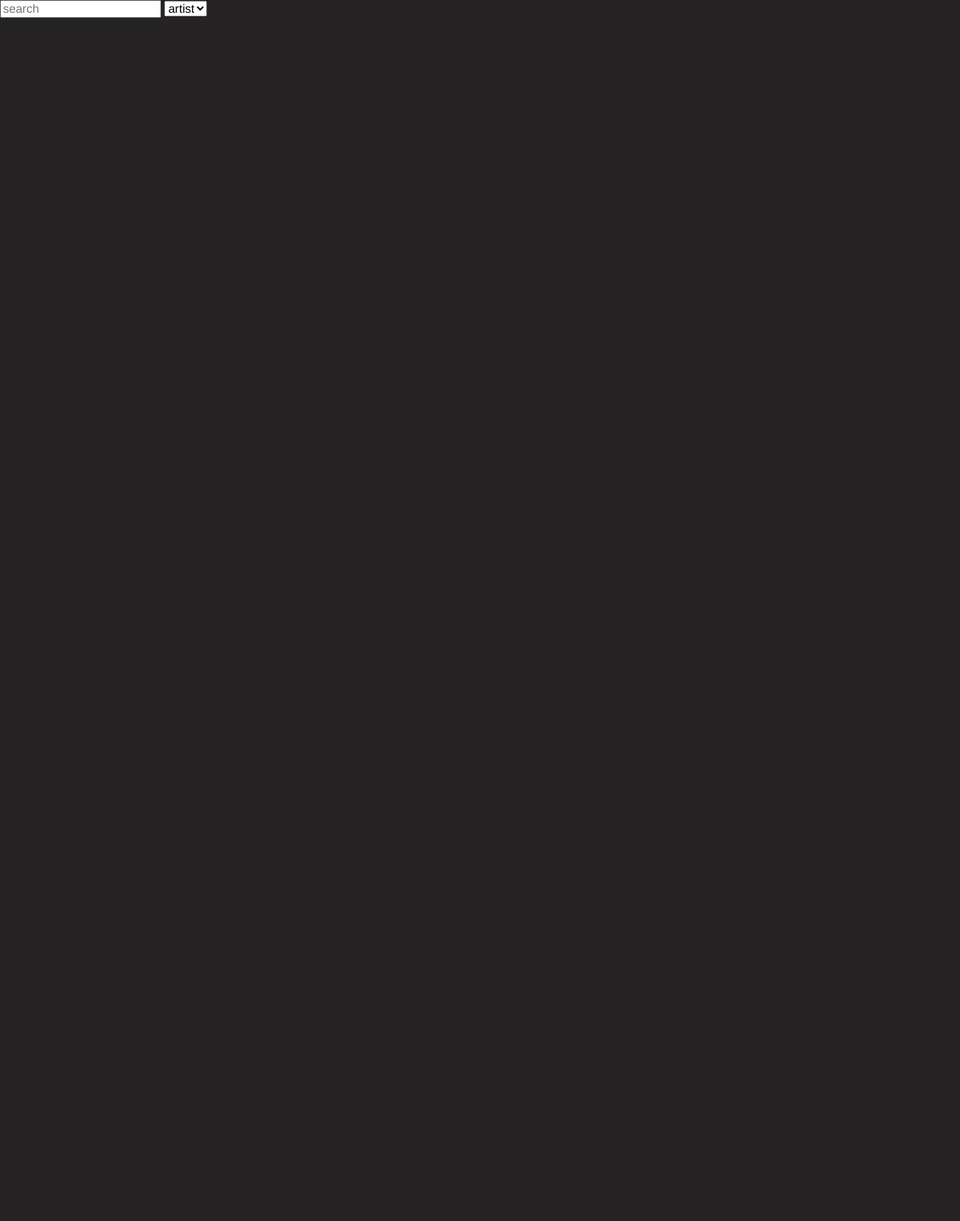
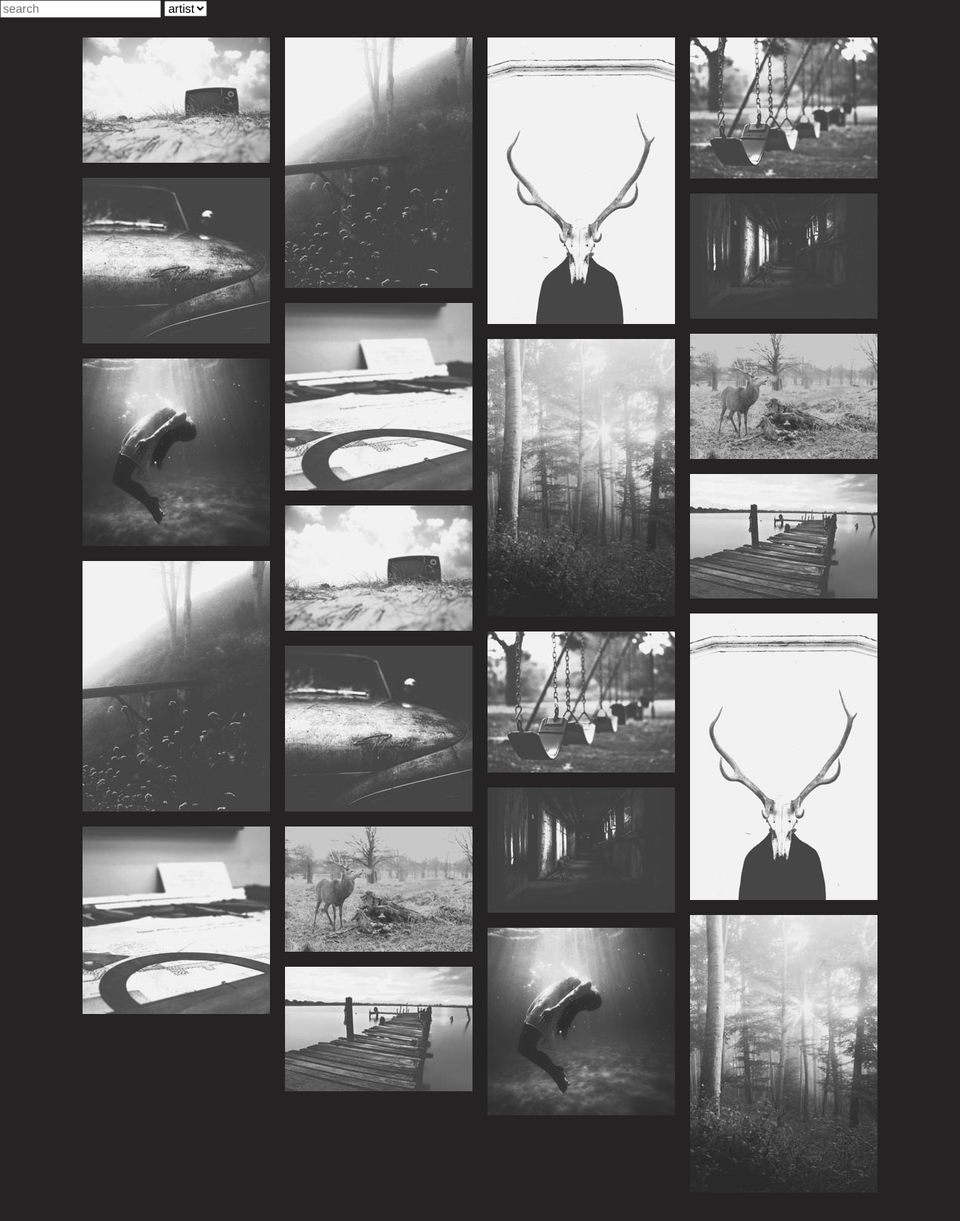
Before and after one commit to ryanjbrant/mustache-search, a plain HTML site: page index.html in a window 1280 px wide. Shown: the whole page at 75% size. Before the commit the page ends 800 px from the top, so only its background shows below. Drawn offline with nearby package versions, Linux system fonts and the light colour scheme.

Commit message:
Adding in functioning grid

```diff
--- a/index.html
+++ b/index.html
@@ -24,7 +24,116 @@
     </form>
     <div class="content">
     	<div class="grid">
-
+				<div class="grid__item" data-size="1280x853">
+					<a href="img/original/1.jpg" class="img-wrap"><img src="img/thumbs/1.jpg" alt="img01" />
+						<div class="description description--grid">Assemblage</div>
+					</a>
+				</div>
+				<div class="grid__item" data-size="958x1280">
+					<a href="img/original/2.jpg" class="img-wrap"><img src="img/thumbs/2.jpg" alt="img02" />
+						<div class="description description--grid">Demesne</div>
+					</a>
+				</div>
+				<div class="grid__item" data-size="837x1280">
+					<a href="img/original/3.jpg" class="img-wrap"><img src="img/thumbs/3.jpg" alt="img03" />
+						<div class="description description--grid">Felicity</div>
+					</a>
+				</div>
+				<div class="grid__item" data-size="1280x961">
+					<a href="img/original/4.jpg" class="img-wrap"><img src="img/thumbs/4.jpg" alt="img04" />
+						<div class="description description--grid">Propinquity</div>
+					</a>
+				</div>
+				<div class="grid__item" data-size="1280x1131">
+					<a href="img/original/5.jpg" class="img-wrap"><img src="img/thumbs/5.jpg" alt="img05" />
+						<div class="description description--grid">Ephemeral</div>
+					</a>
+				</div>
+				<div class="grid__item" data-size="1280x857">
+					<a href="img/original/6.jpg" class="img-wrap"><img src="img/thumbs/6.jpg" alt="img06" />
+						<div class="description description--grid">Surreptitious</div>
+					</a>
+				</div>
+				<div class="grid__item" data-size="1280x1280">
+					<a href="img/original/7.jpg" class="img-wrap"><img src="img/thumbs/7.jpg" alt="img07" />
+						<div class="description description--grid">Scintilla</div>
+					</a>
+				</div>
+				<div class="grid__item" data-size="1280x853">
+					<a href="img/original/8.jpg" class="img-wrap"><img src="img/thumbs/8.jpg" alt="img08" />
+						<div class="description description--grid">Vestigial</div>
+					</a>
+				</div>
+				<div class="grid__item" data-size="865x1280">
+					<a href="img/original/9.jpg" class="img-wrap"><img src="img/thumbs/9.jpg" alt="img09" />
+						<div class="description description--grid">Zephyr</div>
+					</a>
+				</div>
+				<div class="grid__item" data-size="1280x1280">
+					<a href="img/original/10.jpg" class="img-wrap"><img src="img/thumbs/10.jpg" alt="img10" />
+						<div class="description description--grid">Desideratum</div>
+					</a>
+				</div>
+				<div class="grid__item" data-size="1280x850">
+					<a href="img/original/11.jpg" class="img-wrap"><img src="img/thumbs/11.jpg" alt="img11" />
+						<div class="description description--grid">Quixotic</div>
+					</a>
+				</div>
+				<div class="grid__item" data-size="1280x853">
+					<a href="img/original/1.jpg" class="img-wrap"><img src="img/thumbs/1.jpg" alt="img01" />
+						<div class="description description--grid">Assemblage</div>
+					</a>
+				</div>
+				<div class="grid__item" data-size="958x1280">
+					<a href="img/original/2.jpg" class="img-wrap"><img src="img/thumbs/2.jpg" alt="img02" />
+						<div class="description description--grid">Demesne</div>
+					</a>
+				</div>
+				<div class="grid__item" data-size="837x1280">
+					<a href="img/original/3.jpg" class="img-wrap"><img src="img/thumbs/3.jpg" alt="img03" />
+						<div class="description description--grid">Felicity</div>
+					</a>
+				</div>
+				<div class="grid__item" data-size="1280x961">
+					<a href="img/original/4.jpg" class="img-wrap"><img src="img/thumbs/4.jpg" alt="img04" />
+						<div class="description description--grid">Propinquity</div>
+					</a>
+				</div>
+				<div class="grid__item" data-size="1280x1131">
+					<a href="img/original/5.jpg" class="img-wrap"><img src="img/thumbs/5.jpg" alt="img05" />
+						<div class="description description--grid">Ephemeral</div>
+					</a>
+				</div>
+				<div class="grid__item" data-size="1280x857">
+					<a href="img/original/6.jpg" class="img-wrap"><img src="img/thumbs/6.jpg" alt="img06" />
+						<div class="description description--grid">Surreptitious</div>
+					</a>
+				</div>
+				<div class="grid__item" data-size="1280x1280">
+					<a href="img/original/7.jpg" class="img-wrap"><img src="img/thumbs/7.jpg" alt="img07" />
+						<div class="description description--grid">Scintilla</div>
+					</a>
+				</div>
+				<div class="grid__item" data-size="1280x853">
+					<a href="img/original/8.jpg" class="img-wrap"><img src="img/thumbs/8.jpg" alt="img08" />
+						<div class="description description--grid">Vestigial</div>
+					</a>
+				</div>
+				<div class="grid__item" data-size="865x1280">
+					<a href="img/original/9.jpg" class="img-wrap"><img src="img/thumbs/9.jpg" alt="img09" />
+						<div class="description description--grid">Zephyr</div>
+					</a>
+				</div>
+				<div class="grid__item" data-size="1280x1280">
+					<a href="img/original/10.jpg" class="img-wrap"><img src="img/thumbs/10.jpg" alt="img10" />
+						<div class="description description--grid">Desideratum</div>
+					</a>
+				</div>
+				<div class="grid__item" data-size="1280x850">
+					<a href="img/original/11.jpg" class="img-wrap"><img src="img/thumbs/11.jpg" alt="img11" />
+						<div class="description description--grid">Quixotic</div>
+					</a>
+				</div>
 			</div>
 			<div class="preview">
 				<button class="action action--close"><i class="fa fa-times"></i><span class="text-hidden">Close</span></button>
```
